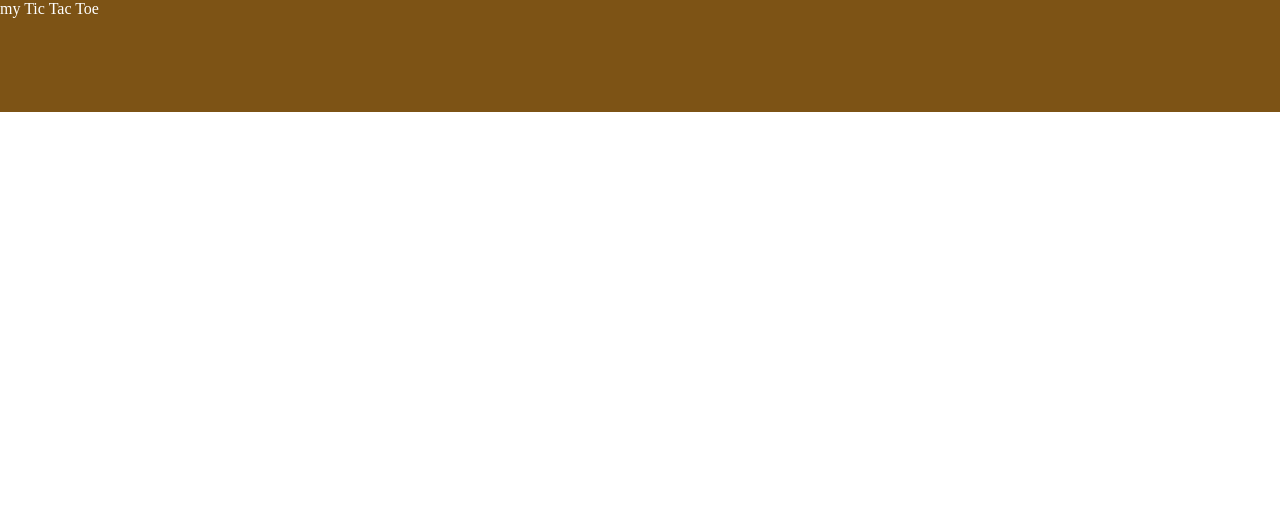
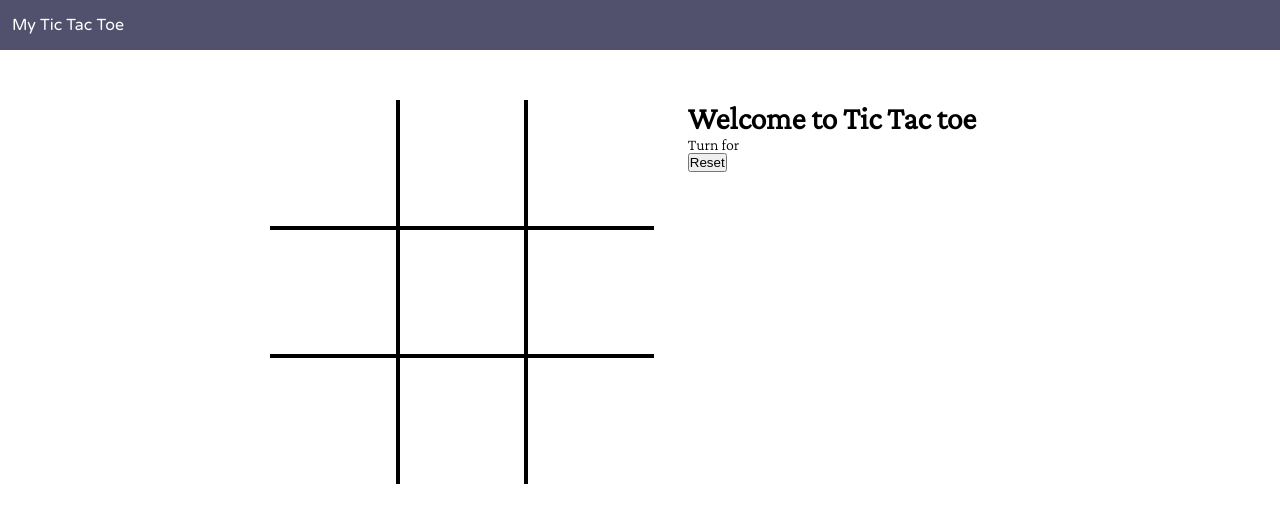
Before and after one commit to rakesh-kumar1999/TTT, a plain HTML site: page index.html in a window 1280 px wide. Drawn offline with nearby package versions, Linux system fonts and the light colour scheme.

Commit message:
second commit

```diff
--- a/index.html
+++ b/index.html
@@ -10,10 +10,30 @@
 <body>
     <nav>
         <ul>
-            <li>my Tic Tac Toe</li>
-            <li></li>
+            <li>My Tic Tac Toe</li>
         </ul>
     </nav>
+    <div class="gameContainer">
+        <div class="container">
+            <div class="box bt-0 bl-0"><span class="boxText"></span></div>
+            <div class="box bt-0"><span class="boxText"></span></div>
+            <div class="box br-0 bt-0"><span class="boxText"></span></div>
+            <div class="box bl-0"><span class="boxText"></span></div>
+            <div class="box"><span class="boxText"></span></div>
+            <div class="box br-0"><span class="boxText"></span></div>
+            <div class="box bl-0 bb-0"><span class="boxText"></span></div>
+            <div class="box bb-0"><span class="boxText"></span></div>
+            <div class="box br-0 bb-0"><span class="boxText"></span></div>
+        </div>
+        <div class="gameInfo">
+            <h1>Welcome to Tic Tac toe</h1>
+            <div><span class="info">Turn for </span></div>
+            <button id="reset">Reset</button>
+        </div>
+        <div class="image">
+            <img src="excited.gif" alt="0">
+        </div>
+    </div>
     <script src="script.js"></script>
 </body>
 </html>
--- a/script.js
+++ b/script.js
@@ -0,0 +1,30 @@
+console.log("Welcome to tic tac toe");
+let music = new Audio("music.mp3");
+let audioTurn = new Audio("ting.mp3");
+let gameover = new Audio("gameover.mp3");
+let turn = "x";
+
+// Function to change the turn
+const changeTurn = () => {
+  return turn === "x" ? "0" : "x";
+};
+
+// Function to check for win
+const checkwin = () => {
+  // Implement your win checking logic here
+};
+
+// Game logic
+let boxes = document.getElementsByClassName("box");
+Array.from(boxes).forEach((element) => {
+  let boxText = element.querySelector('.boxText');
+  element.addEventListener('click', () => {
+    if (boxText.innerText === '') {
+      boxText.innerText = turn;
+      turn = changeTurn();
+      audioTurn.play();
+      checkwin();
+      document.getElementsByClassName("info")[0].innerText = "Turn for " + turn;
+    }
+  });
+});
--- a/style.css
+++ b/style.css
@@ -1,10 +1,62 @@
-
+@import url('https://fonts.googleapis.com/css2?family=Roboto:ital,wght@1,300&family=Ubuntu:ital,wght@0,400;1,300&family=Varela+Round&display=swap');
+@import url('https://fonts.googleapis.com/css2?family=Crimson+Pro:wght@300&family=Roboto:ital,wght@1,300&family=Ubuntu:ital,wght@0,400;1,300&family=Varela+Round&display=swap');
 *{
     margin: 0;
     padding: 0;
 }
 nav{
-    background-color: #7d5315;
+    background-color: #201e43c5;
     color: white;
-    height: 112px;
+    height: 50px;
+    display: flex;
+    align-items: center;
+    padding: 0 12px;
+    font-family: 'Roboto', sans-serif;
+    font-family: 'Ubuntu', sans-serif;
+    font-family: 'Varela Round', sans-serif;
 }
+nav ul{
+    list-style-type: none;
+}
+.gameContainer{
+background-color: white;
+display: flex;
+justify-content: center;
+margin-top: 50px;
+}
+.container{
+display: grid;
+grid-template-rows: repeat(3,10vw);
+grid-template-columns: repeat(3,10vw);
+font-family: 'Roboto', sans-serif;
+}
+.box{
+    border: 2px solid black;
+    font-size: 8vw;
+    cursor: pointer;
+    display: flex;
+    justify-content: center;
+    align-items: center;
+}
+.box:hover{
+    background-color: rgb(236, 189, 236);
+}
+.gameInfo{
+    padding: 0 34px;
+    font-family: 'Crimson Pro', serif;
+}
+.image img{
+    display: none;
+}
+.br-0{
+    border-right: 0;
+}
+.bl-0{
+    border-left: 0;
+}
+.bt-0{
+    border-top: 0;
+}
+.bb-0{
+    border-bottom: 0;
+}
```
